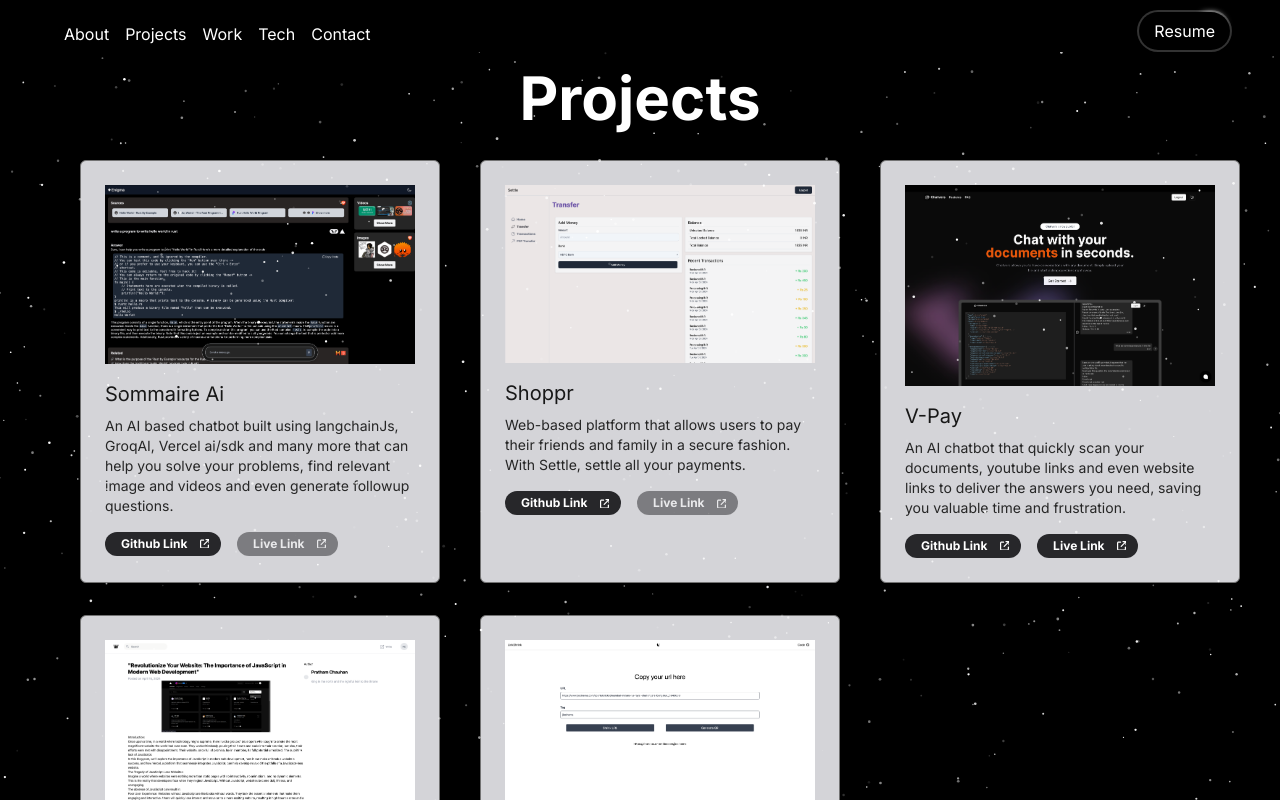
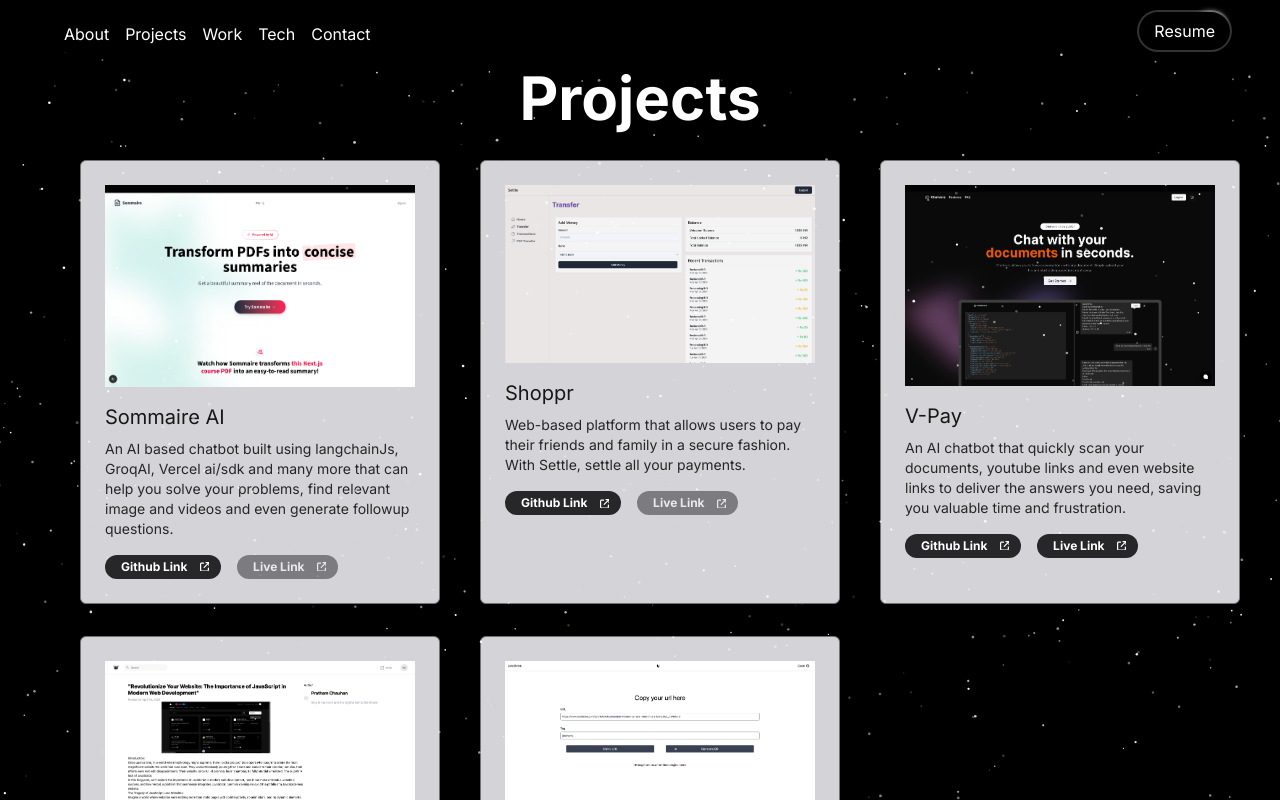
Before and after one commit to Vansh1379/vanshkalra.com, a Next.js app: page /Projects in a window 1280 px wide. Shown: the top 800 px of the page. Built offline with nearby package versions, Linux system fonts and the light colour scheme.

Commit message:
replace EnigmaAI image with SommaireAI, update project details, and refactor components for consistency

```diff
--- a/src/components/ExperienceCard.tsx
+++ b/src/components/ExperienceCard.tsx
@@ -1,22 +1,27 @@
-'use client';
+"use client";
 import React from "react";
 
 interface Experience {
-  date: string,
-  title: string,
-  company_name: string,
-  points: string[]
+  date: string;
+  title: string;
+  company_name: string;
+  points: string[];
 }
 
-const ExperienceCard: React.FC<{ experience: Experience }> = ({ experience }) => {
+const ExperienceCard: React.FC<{ experience: Experience }> = ({
+  experience,
+}) => {
   return (
     <li className="mb-0 ms-4 mt-10">
       <div className="absolute w-3 h-3 bg-gray-200 rounded-full mt-1.5 -start-1.5 border border-white dark:border-gray-900 dark:bg-gray-700"></div>
-        <time className="text-sm font-normal leading-none text-gray-400 ">{experience.date}</time>
-        <h3 className="text-lg font-semibold text-white mt-1">{experience.title} ({experience.company_name})</h3>
+      <time className="text-sm font-normal leading-none text-gray-400 ">
+        {experience.date}
+      </time>
+      <h3 className="text-lg font-semibold text-white mt-1">
+        {experience.title} ({experience.company_name})
+      </h3>
       <ul className="mb-4 text-base font-normal text-gray-400 mt-3 max-w-2xl lg:max-w-7xl">
-          {
-            experience.points.map((point,index)=> (
+        {experience.points.map((point, index) => (
           //  <span key={index}>
           //    {point}
           //   <br></br>
@@ -24,24 +29,17 @@
 
           //  </span>
           // <ul>
-              <li
-              key={index}
-              className="flex items-start gap-3"
-            >
-              <span className="text-gray-500 font-mono text-lg leading-none mt-1">-</span>
+          <li key={index} className="flex items-start gap-3">
+            <span className="text-gray-500 font-mono text-lg leading-none mt-1">
+              -
+            </span>
             <span key={index}>{point}</span>
           </li>
           // </ul>
-            ))
-          }
+        ))}
       </ul>
     </li>
+  );
+};
 
-
-
-
-
-  )
-}
-
-export default ExperienceCard
+export default ExperienceCard;
--- a/src/components/ProjectCard.tsx
+++ b/src/components/ProjectCard.tsx
@@ -1,22 +1,26 @@
-
-import React from 'react'
+import React from "react";
 import Image from "next/image";
 import { FaArrowUpRightFromSquare } from "react-icons/fa6";
 
-interface CardProps{
-  title:string,
-  description:string,
-  img:string,
-  codeLink:string,
-  deployedLink: string,
-  isDeployed: boolean
+interface CardProps {
+  title: string;
+  description: string;
+  img: string;
+  codeLink: string;
+  deployedLink: string;
+  isDeployed: boolean;
 }
 
-const ProjectCard = ({title,description,img,codeLink,deployedLink,isDeployed}:CardProps) => {
-
-
+const ProjectCard = ({
+  title,
+  description,
+  img,
+  codeLink,
+  deployedLink,
+  isDeployed,
+}: CardProps) => {
   return (
-    <div className='mt-8 border border-neutral-500 md:ml-10 p-6 rounded-md bg-zinc-300 '>
+    <div className="mt-8 border border-neutral-500 md:ml-10 p-6 rounded-md bg-zinc-300 ">
       <Image
         src={img}
         alt=""
@@ -28,27 +32,36 @@
         {title}
       </p>
 
-        <p className="text-sm text-neutral-800">
-          {description}
-        </p>
-        <div className='flex'>
+      <p className="text-sm text-neutral-800">{description}</p>
+      <div className="flex">
         <button className="rounded-full pl-4 pr-1 py-1 text-white flex items-center space-x-1  mt-4 text-xs font-bold bg-zinc-800 z-20">
-          <a href={codeLink} target='_blank'>Github Link</a>
+          <a href={codeLink} target="_blank">
+            Github Link
+          </a>
           <span className=" rounded-full text-[0.6rem] px-2 py-0 text-white">
             <FaArrowUpRightFromSquare />
           </span>
         </button>
         <button
           disabled={isDeployed}
-        className={`rounded-full ml-4 pl-4 pr-1 py-1 ${isDeployed?"opacity-100":"opacity-50"} text-white flex items-center space-x-1  mt-4 text-xs font-bold bg-zinc-800 z-20`}>
-          {isDeployed?<a href={deployedLink} target='_blank'><span>Live Link</span></a>:<span>Live Link</span>}
+          className={`rounded-full ml-4 pl-4 pr-1 py-1 ${
+            isDeployed ? "opacity-100" : "opacity-50"
+          } text-white flex items-center space-x-1  mt-4 text-xs font-bold bg-zinc-800 z-20`}
+        >
+          {isDeployed ? (
+            <a href={deployedLink} target="_blank">
+              <span>Live Link</span>
+            </a>
+          ) : (
+            <span>Live Link</span>
+          )}
           <span className=" rounded-full text-[0.6rem]  px-2 py-0 text-white">
             <FaArrowUpRightFromSquare />
           </span>
         </button>
       </div>
     </div>
-  )
-}
+  );
+};
 
-export default ProjectCard
+export default ProjectCard;
--- a/src/components/TechComponent.tsx
+++ b/src/components/TechComponent.tsx
@@ -7,7 +7,7 @@
 import { Boxes } from "./ui/background-boxes";
 import Image from "next/image";
 
-const  TechComponent = () => {
+const TechComponent = () => {
   return (
     <div className="h-[155vh] sm:h-screen relative w-full overflow-hidden bg-black flex flex-col items-center justify-center rounded-lg">
       <div className="absolute inset-0 w-full h-full bg-black z-10 [mask-image:radial-gradient(transparent,white)] pointer-events-none" />
--- a/src/constants/index.ts
+++ b/src/constants/index.ts
@@ -1,5 +1,4 @@
 import {
-  AIModel,
   css,
   chatpdf,
   docker,
@@ -22,6 +21,7 @@
   Python,
 } from "@/assets";
 
+import Sommaire from "../assets/SommaireAI.png";
 export const navLinks = [
   {
     id: "/",
@@ -125,15 +125,14 @@
 
 const projects = [
   {
-    name: "Sommaire Ai",
+    name: "Sommaire AI",
     description:
       "An AI based chatbot built using langchainJs, GroqAI, Vercel ai/sdk and many more that can help you solve your problems, find relevant image and videos and even generate followup questions.",
     isDeployed: false,
     deployedLink: "",
 
-    image: AIModel,
-    github_link:
-      "https://github.com/Pratham271/100xengineer/tree/initial-setup",
+    image: Sommaire,
+    github_link: "https://github.com/Vansh1379/Sommaira-ai",
   },
   {
     name: "Shoppr",
```
Also changed, not shown: src/app/Projects/page.tsx (+16 -17 lines), src/assets/index.ts (+22 -25 lines), src/components/ContactComponent.tsx (+8 -8 lines), src/components/LlmResponseComponent.tsx (+18 -17 lines), src/assets/EnigmaAI.png (deleted), src/assets/SommaireAI.png (added). Lines whose indentation alone changed are shown as unchanged.
